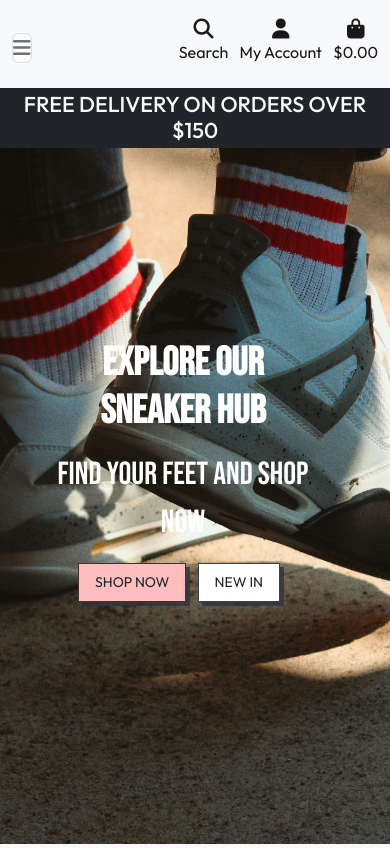
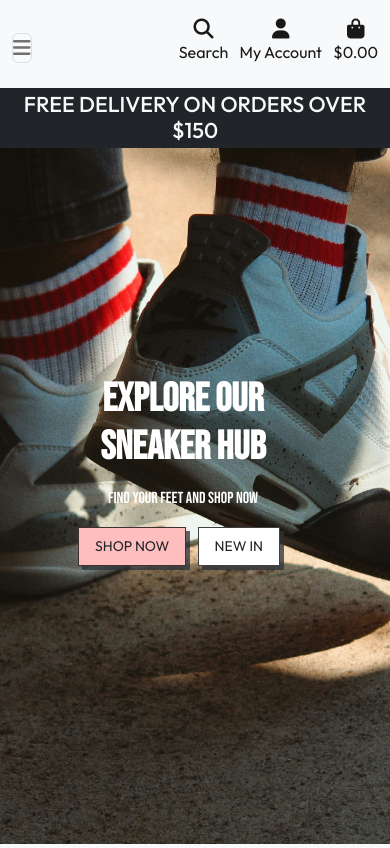
Before and after one commit to cambboyle/Kickin-it, a Django app: page / in a window 390 px wide. Shown: the top 848 px of the page. Run offline with Django 3.2, Linux system fonts and the light colour scheme; data comes from the database, SQL or seed files in the repository; some libraries are stand-ins or nearby versions.

Commit message:
Add new hero-title class

```diff
--- a/home/templates/home/index.html
+++ b/home/templates/home/index.html
@@ -10,10 +10,10 @@
     <div class="row w-100">
         <div class="col-md-6 text-center text-md-start d-flex d-sm-flex d-md-flex justify-content-center align-items-center justify-content-md-start align-items-md-center justify-content-xl-center">
             <div class="mt-5 mx-5" style="max-width: 350px; position: absolute;">
-                <h1 class="text-uppercase fw-bold hero-text">
+                <h1 class="text-uppercase fw-bold hero-title">
                     EXPLORE OUR SNEAKER HUB
                 </h1>
-                <p class="my-3 hero-text" style="color: rgb(255,255,255);font-family: 'Bebas Neue', sans-serif;font-size: 32px;">
+                <p class="my-3 hero-text" >
                     FIND YOUR FEET AND SHOP NOW
                 </p>
                 <a id="shop-now-button" class="btn btn-lg me-2 global-buttons" role="button"
--- a/static/css/base.css
+++ b/static/css/base.css
@@ -97,8 +97,14 @@ main {
     color: white !important;
 }
 
+.hero-title {
+    font-size: 4rem;
+    font-family: 'Bebas Neue', sans-serif !important;
+    color: white;
+}
+
 .hero-text {
-    font-size: 4rem;
+    font-size: 2rem;
     font-family: 'Bebas Neue', sans-serif !important;
     color: white;
 }
@@ -491,8 +497,12 @@ a.category-badge > span.badge:hover {
         font-size: 25px;
     }
 
+    .hero-title {
+        font-size: 2.5rem;
+    }
+
     .hero-text {
-        font-size: 2.5rem;
+        font-size: 1rem;
     }
 
     #shop-now-button, #new-in-button {
```
